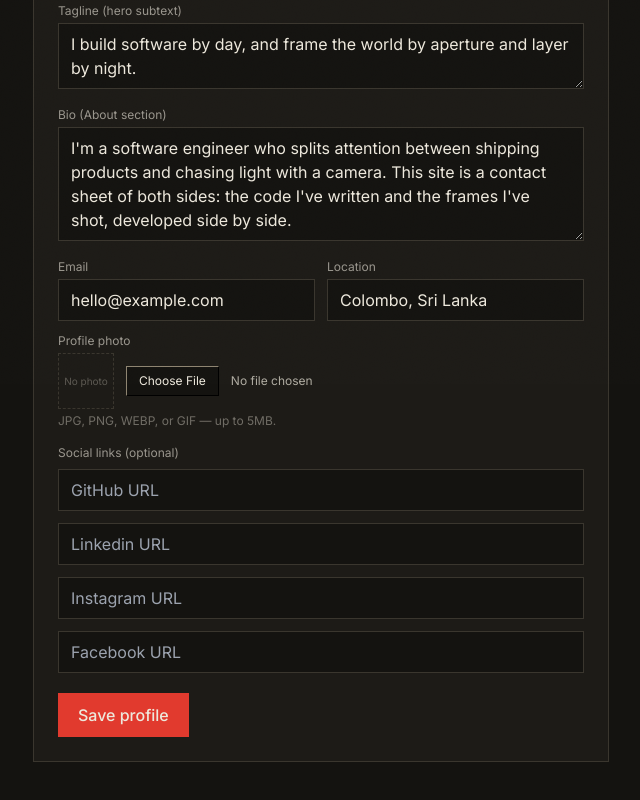
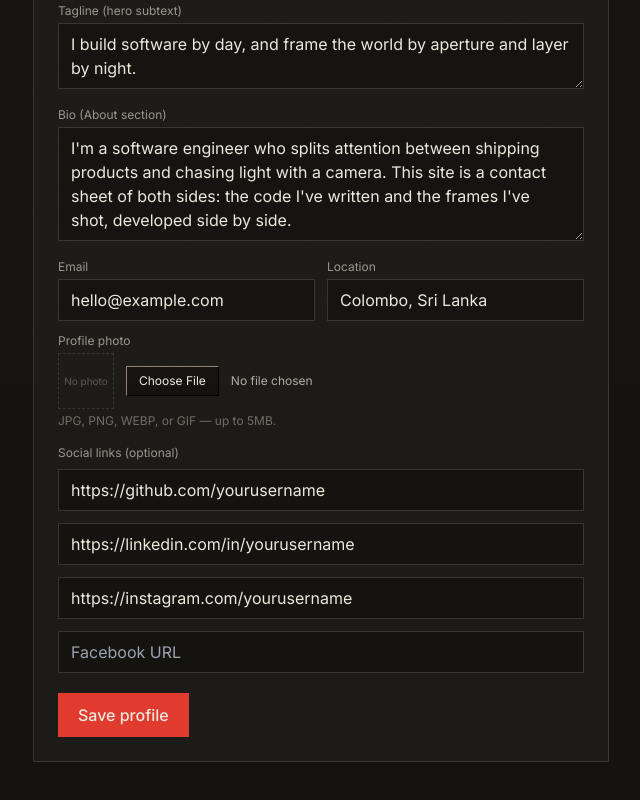
Before and after one commit to binoperera/Portfolio, a Next.js app: page /admin/dashboard in a window 1280 px wide. Shown: the part 416-1216 px from the top of the page, without its empty margins (55-695 px from the left). Built offline with nearby package versions, Linux system fonts and the light colour scheme.

Commit message:
Update social links to lowercase in ProfileManager

```diff
--- a/components/ProfileManager.tsx
+++ b/components/ProfileManager.tsx
@@ -151,7 +151,7 @@ export default function ProfileManager() {
       </p>
 
       <p className="text-xs text-cream/60 mb-2 mt-4">Social links (optional)</p>
-      {(["GitHub", "Linkedin", "Instagram", "Facebook"] as const).map((key) => (
+      {(["github", "linkedin", "instagram", "facebook"] as const).map((key) => (
         <input
           key={key}
           value={form.socials[key] || ""}
```
